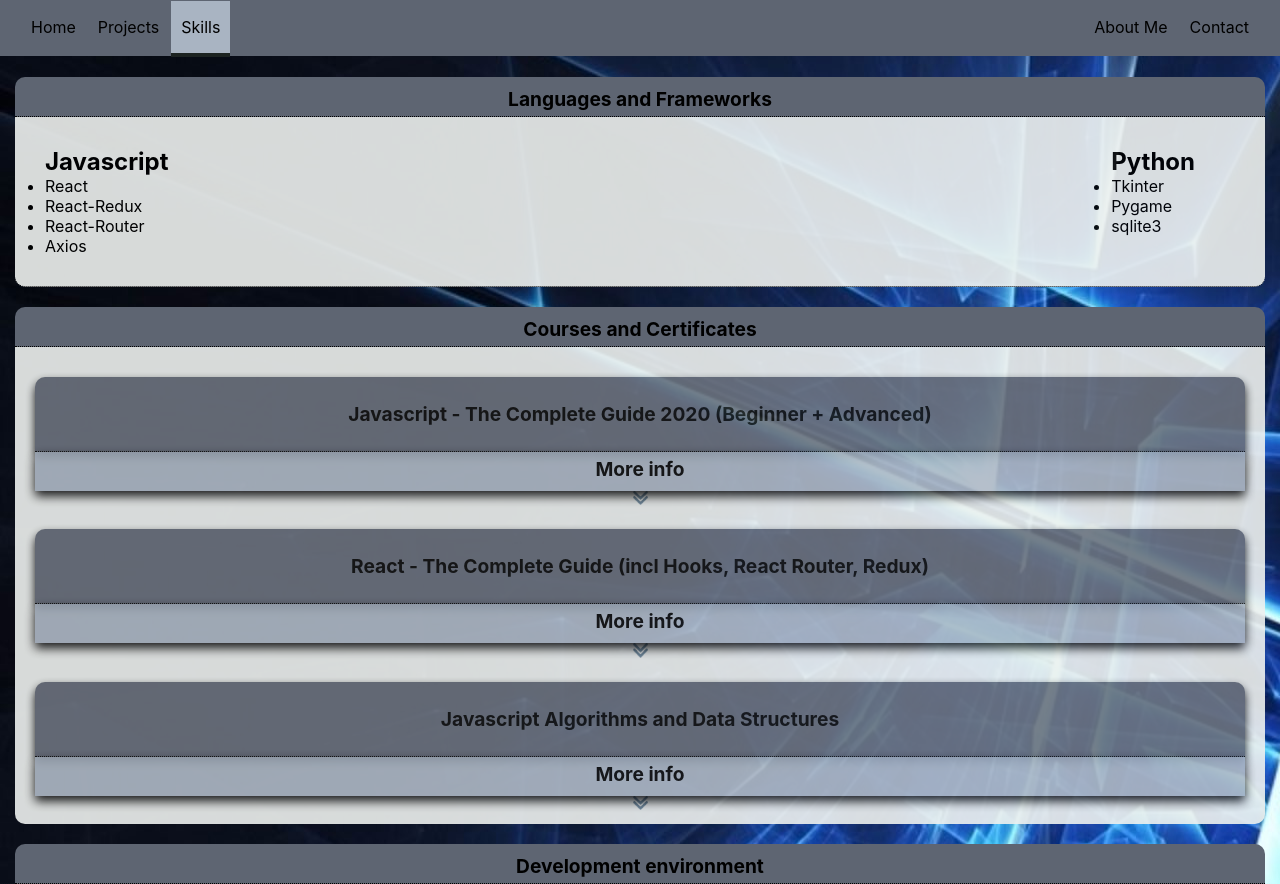
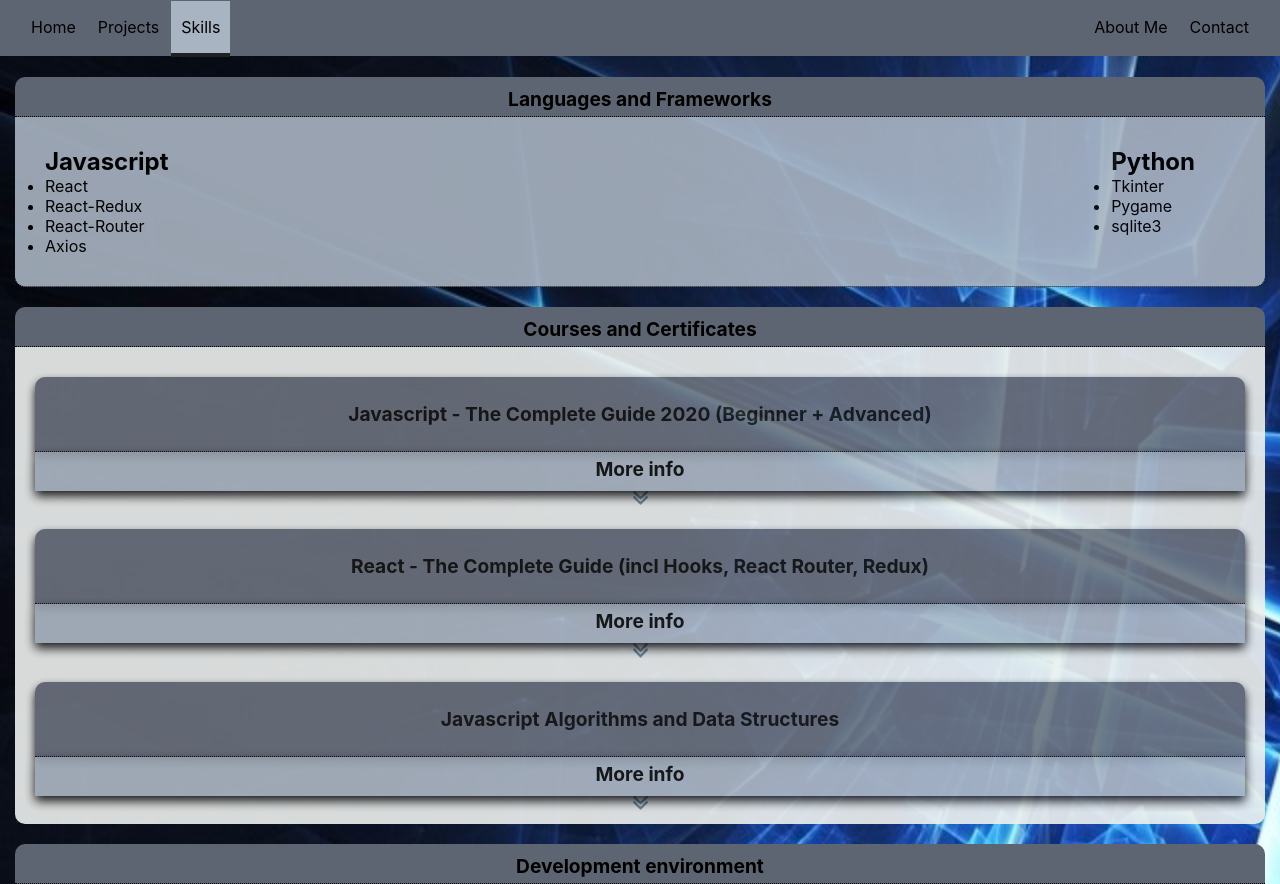
Before and after one commit to Kwarn/portfolio, a React (Create React App) app: page /skills in a window 1280 px wide. Built offline with nearby package versions, Linux system fonts and the light colour scheme.

Commit message:
css tweaks

```diff
--- a/src/components/Skills/Skills.module.css
+++ b/src/components/Skills/Skills.module.css
@@ -4,7 +4,7 @@
 
 .TechLists {
   opacity: 90%;
-  background-color: #EEF1EF;
+  background-color: #A9B4C2;
   border-bottom: 1px dotted black;
   border-radius: 0px 0px 10px 10px;
   height: auto;
```
